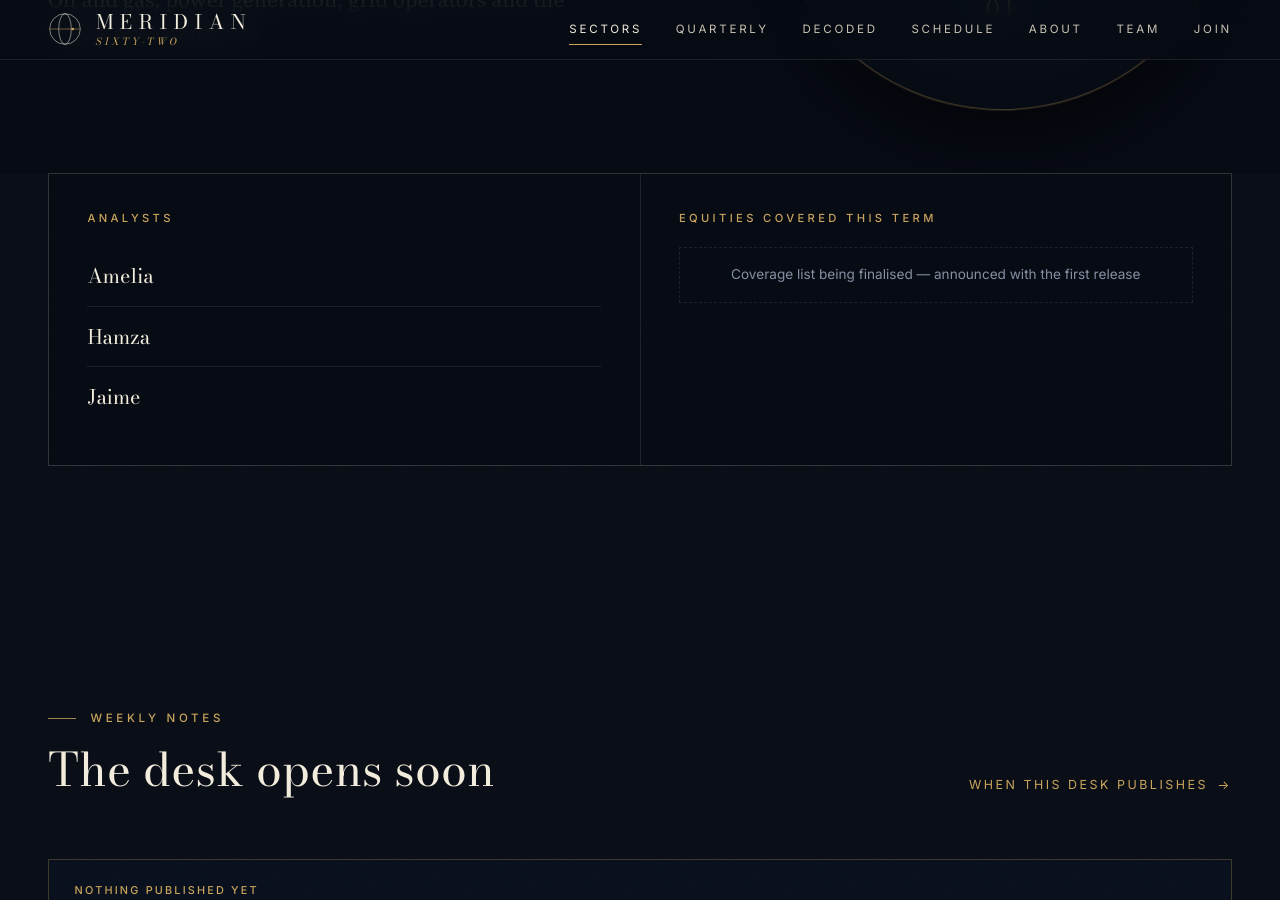
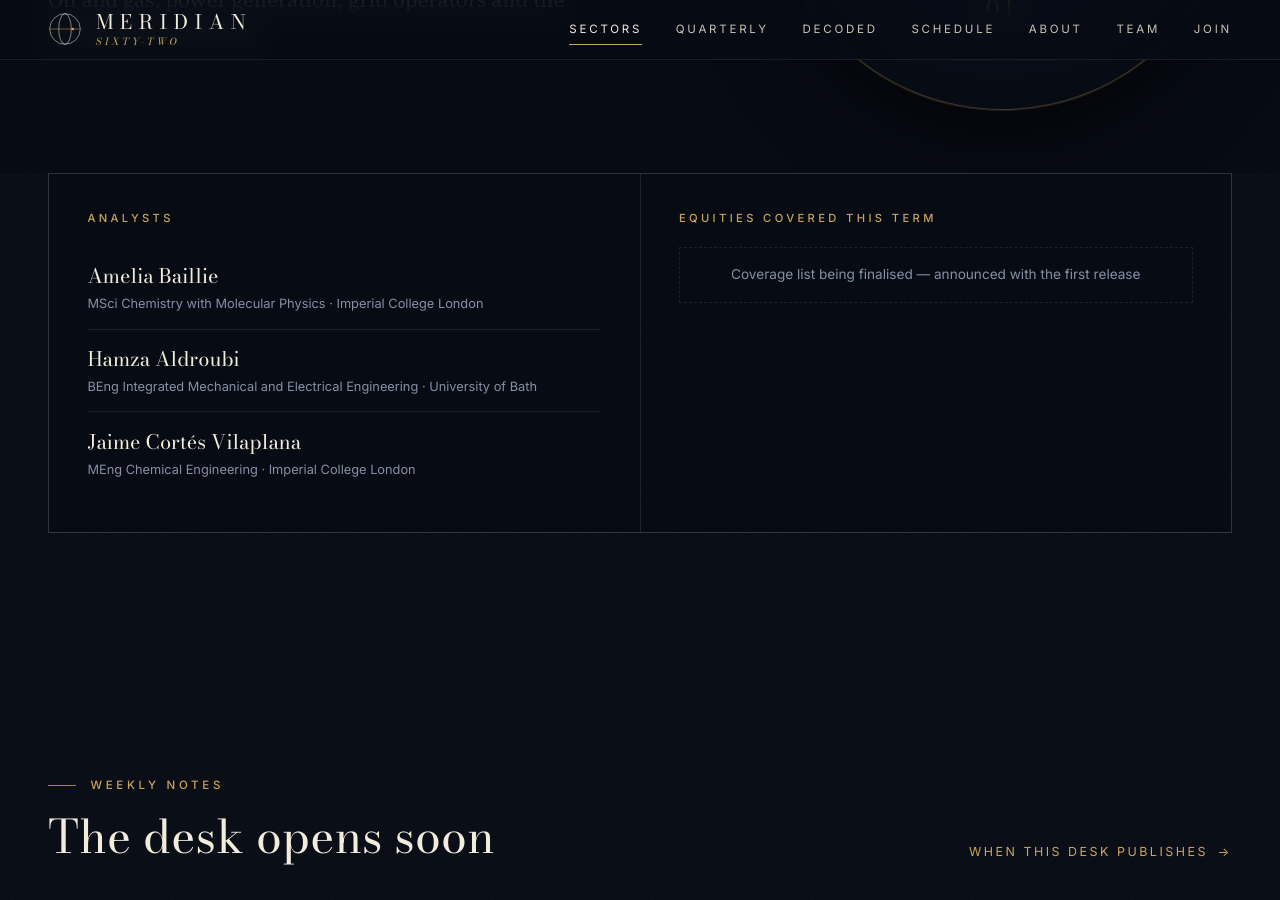
Before and after one commit to meridian62contact-lang/meridian62contact-lang.github.io, a Jekyll site: the page built from _sectors/01-energy-utilities.md, in a window 1280 px wide and 900 px high, scrolled down 520 px. Built offline with Jekyll 4.4.1, drawn with Linux system fonts in a browser that asks for light colours.

Commit message:
Update 01-energy-utilities.md

```diff
--- a/_sectors/01-energy-utilities.md
+++ b/_sectors/01-energy-utilities.md
@@ -10,15 +10,15 @@ rota_group: A          # A, B or C — which week of the 3-week cycle this desk
 image: ""      # optional cover image, e.g. /assets/img/sectors/01.jpg
 
 analysts:
-  - name: "Amelia"
-    degree: ""
-    university: ""
-  - name: "Hamza"
-    degree: ""
-    university: ""
-  - name: "Jaime"
-    degree: ""
-    university: ""
+  - name: "Amelia Baillie"
+    degree: "MSci Chemistry with Molecular Physics"
+    university: "Imperial College London"
+  - name: "Hamza Aldroubi"
+    degree: "BEng Integrated Mechanical and Electrical Engineering"
+    university: "University of Bath"
+  - name: "Jaime Cortés Vilaplana"
+    degree: "MEng Chemical Engineering"
+    university: "Imperial College London"
 
 # 3–5 companies the desk follows all term. 'watching' is the one-sentence coverage line:
 # the specific thing the desk is watching right now (update it whenever it changes).
```
